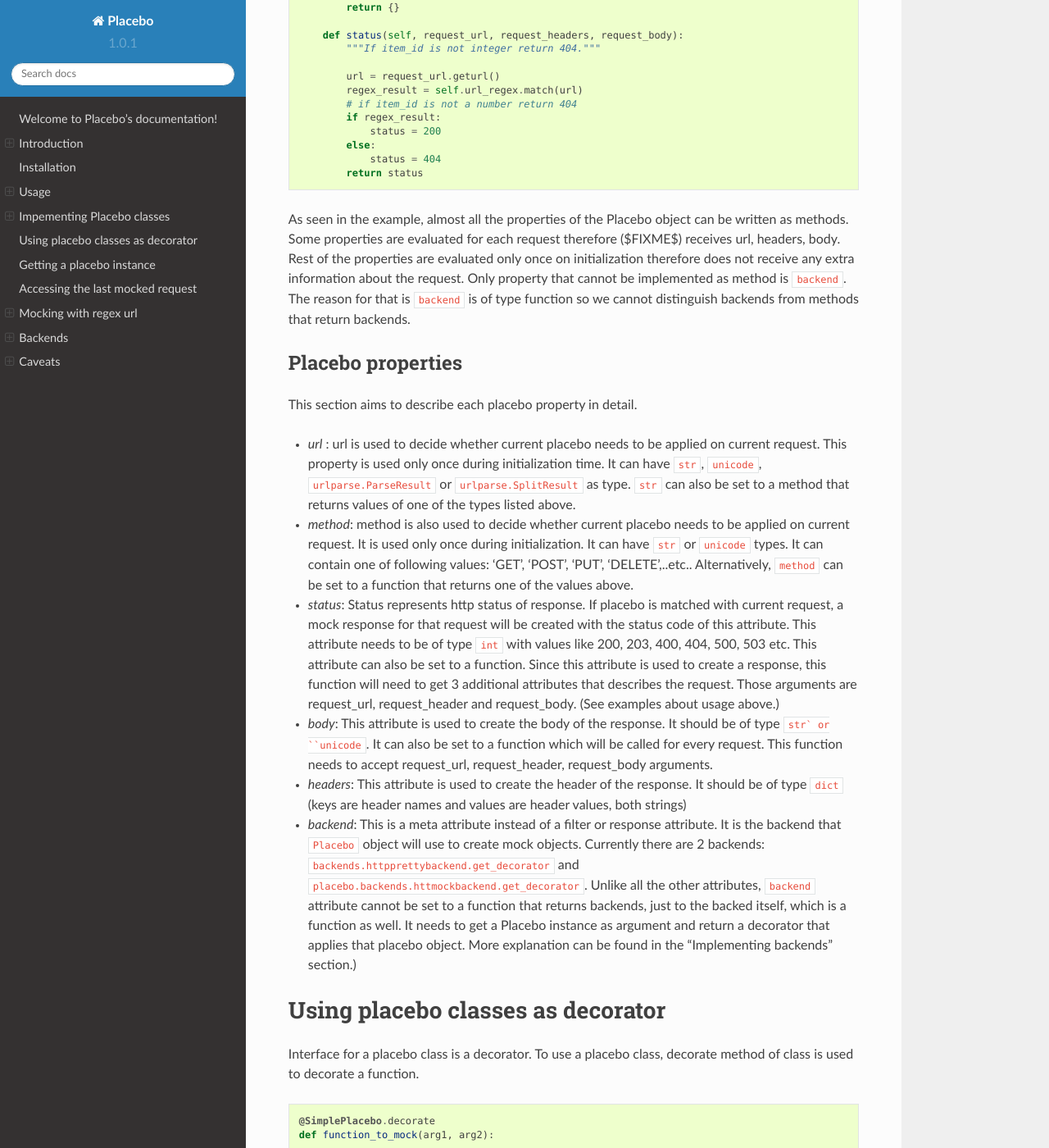
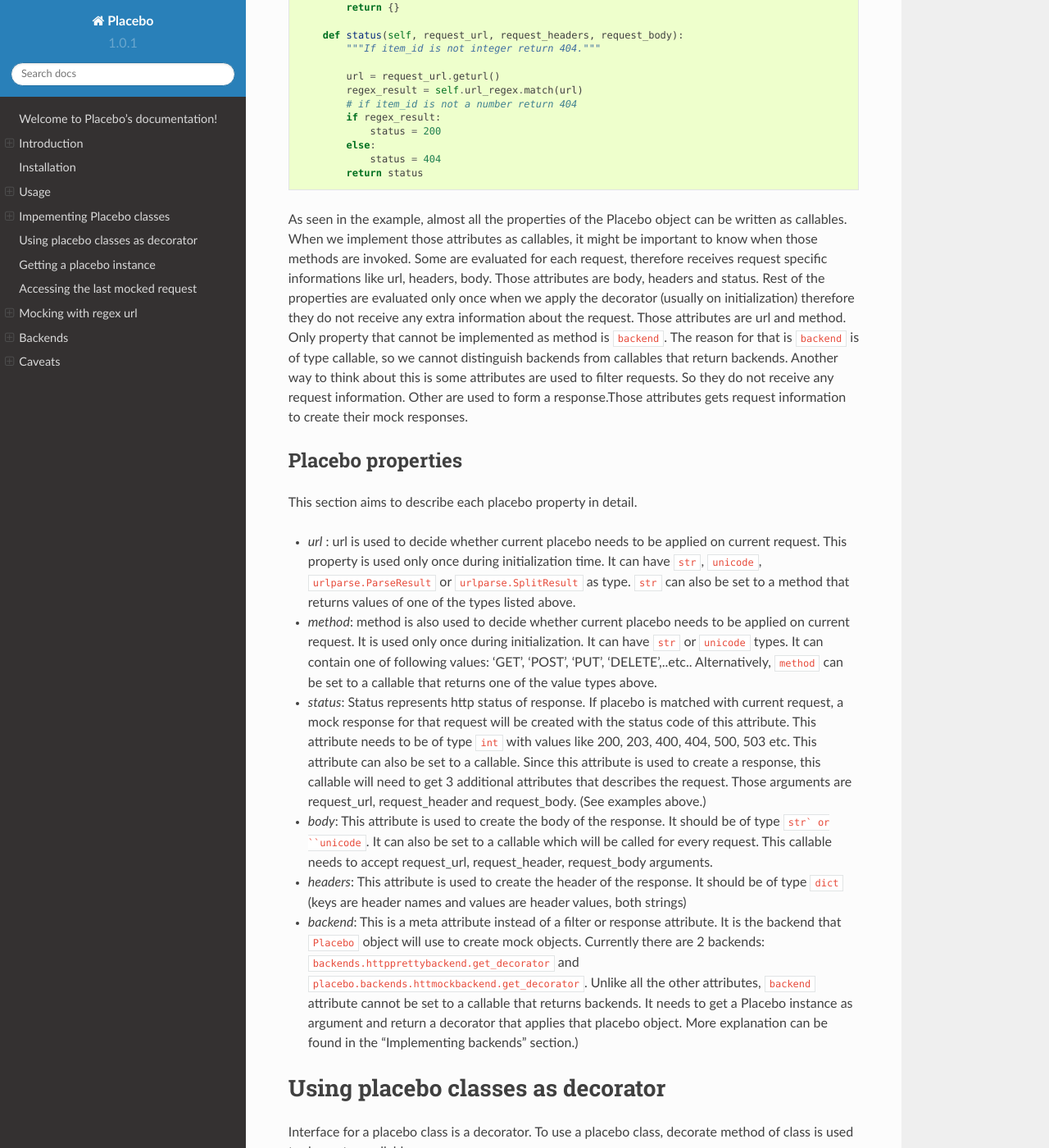
Before and after one commit to huseyinyilmaz/placebo, a Sphinx documentation site: the page built from doc/index.rst, in a window 1280 px wide and 1400 px high, scrolled down 6071 px. Shown: the whole window at 82% size. Built offline with Sphinx 7.4.7 and the Read the Docs theme 2.0.0, drawn with Linux system fonts in a browser that asks for light colours; some of the changed text lies outside the part shown.

Commit message:
Fix documentation problems.

```diff
--- a/doc/index.rst
+++ b/doc/index.rst
@@ -152,7 +152,7 @@
 
 In first method, we directly used the placebo object. In the second method we changed the status of the object to 500 and tested the error case. Notice how logic for mocking the endpoint and test is seperated. We also reused same object for testing the valid response and error case.
 
-As a matter of fact, Placebo object is not only useful for testing. Since main interface is a decorator pattern, you can use it on any function you want, like views in your web application. That way you can develop your applications against mock data or simulate error cases on your development environment very easily.
+As a matter of fact, Placebo object is not only useful for testing. Since main interface is a decorator pattern, you can use it on any callable you want, like views in your web application. That way you can develop your applications against mock data or simulate error cases on your development environment very easily.
 
 
 Installation
@@ -192,7 +192,7 @@
        url = 'http://www.acme.com/items/'
        body = '[{"id": 1}, {"id": 2}, {"id": 3}]'
 
-When we decorate a function with this placebo class, every 'GET' request to http://www.acme.com/items/ url will return 200 response with following body '[{"id": 1}, {"id": 2}, {"id": 3}]'.
+When we decorate a callable with this placebo class, every 'GET' request to http://www.acme.com/items/ url will return 200 response with following body '[{"id": 1}, {"id": 2}, {"id": 3}]'.
 
 We can use this placebo in following test:
 
@@ -263,12 +263,12 @@
 
 5) *headers*: If mock is applied headers will be used as http headers. Type of headers should be dictionary. (Keys should be header names and values should be header values, both strings.)
 
-6) *backend*: Backends provide actual functionality of placebo. Currently there are two different backends that are supported by default -- httpretty and httmock. By default httmock is tried. If it cannot be imported, httpretty is tried. Backend is basically a function that gets a placebo object as argument and mocks the current apis.
+6) *backend*: Backends provide actual functionality of placebo. Currently there are two different backends that are supported by default -- httpretty and httmock. By default httmock is tried. If it cannot be imported, httpretty is tried. Backend is basically a callable that gets a placebo object as argument and returns a decorator that mocks the current apis.
 
 Dynamic placebo classes
 -----------------------
 
-Previous pacebo class has static properties with already defined values. Most of the properties of placebo object can also be defined as methods therefore values can be calculated on the fly. Here is an example placebo objects that returns a mock response with id it receives. If id is not an integer, it returns 404 response. Even though those kind of placebo objects are not suitable for tests, they are very usefull for development.
+Previous pacebo class has static properties with already defined values. Most of the properties of placebo object can also be defined as methods therefore values can be calculated on the fly. Here is an example placebo object that returns a mock response with id it receives. If id is not an integer, it returns 404 response. Even though those kind of placebo objects are not suitable for tests, they are very usefull for development.
 
 
 .. code-block:: python
@@ -315,7 +315,7 @@
                status = 404
            return status
 
-As seen in the example, almost all the properties of the Placebo object can be written as methods. Some properties are evaluated for each request therefore ($FIXME$) receives url, headers, body. Rest of the properties are evaluated only once on initialization therefore does not receive any extra information about the request. Only property that cannot be implemented as method is ``backend``. The reason for that is ``backend`` is of type function so we cannot distinguish backends from methods that return backends.
+As seen in the example, almost all the properties of the Placebo object can be written as callables. When we implement those attributes as callables, it might be important to know when those methods are invoked. Some are evaluated for each request, therefore receives request specific informations like url, headers, body. Those attributes are body, headers and status. Rest of the properties are evaluated only once when we apply the decorator (usually on initialization) therefore they do not receive any extra information about the request. Those attributes are url and method. Only property that cannot be implemented as method is ``backend``. The reason for that is ``backend`` is of type callable, so we cannot distinguish backends from callables that return backends. Another way to think about this is some attributes are used to filter requests. So they do not receive any request information. Other are used to form a response.Those attributes gets request information to create their mock responses.
 
 Placebo properties
 ------------------
@@ -324,21 +324,21 @@
 
 - *url* : url is used to decide whether current placebo needs to be applied on current request. This property is used only once during initialization time. It can have ``str``, ``unicode``, ``urlparse.ParseResult`` or ``urlparse.SplitResult`` as type. ``str`` can also be set to a method that returns values of one of the types listed above.
 
-- *method*: method is also used to decide whether current placebo needs to be applied on current request. It is used only once during initialization. It can have ``str`` or ``unicode`` types. It can contain one of following values: 'GET', 'POST', 'PUT', 'DELETE',..etc.. Alternatively, ``method`` can be set to a function that returns one of the values above.
+- *method*: method is also used to decide whether current placebo needs to be applied on current request. It is used only once during initialization. It can have ``str`` or ``unicode`` types. It can contain one of following values: 'GET', 'POST', 'PUT', 'DELETE',..etc.. Alternatively, ``method`` can be set to a callable that returns one of the value types above.
 
-- *status*: Status represents http status of response. If placebo is matched with current request, a mock response for that request will be created with the status code of this attribute. This attribute needs to be of type ``int`` with values like 200, 203, 400, 404, 500, 503 etc. This attribute can also be set to a function. Since this attribute is used to create a response, this function will need to get 3 additional attributes that describes the request. Those arguments are request_url, request_header and request_body. (See examples about usage above.)
+- *status*: Status represents http status of response. If placebo is matched with current request, a mock response for that request will be created with the status code of this attribute. This attribute needs to be of type ``int`` with values like 200, 203, 400, 404, 500, 503 etc. This attribute can also be set to a callable. Since this attribute is used to create a response, this callable will need to get 3 additional attributes that describes the request. Those arguments are request_url, request_header and request_body. (See examples above.)
 
-- *body*: This attribute is used to create the body of the response. It should be of type ``str` or ``unicode``. It can also be set to a function which will be called for every request. This function needs to accept request_url, request_header, request_body arguments.
+- *body*: This attribute is used to create the body of the response. It should be of type ``str` or ``unicode``. It can also be set to a callable which will be called for every request. This callable needs to accept request_url, request_header, request_body arguments.
 
 - *headers*: This attribute is used to create the header of the response. It should be of type ``dict`` (keys are header names and values are header values, both strings)
 
-- *backend*: This is a meta attribute instead of a filter or response attribute. It is the backend that ``Placebo`` object will use to create mock objects. Currently there are 2 backends: ``backends.httpprettybackend.get_decorator`` and ``placebo.backends.httmockbackend.get_decorator``. Unlike all the other attributes, ``backend`` attribute cannot be set to a function that returns backends, just to the backed itself, which is a function as well. It needs to get a Placebo instance as argument and return a decorator that applies that placebo object. More explanation can be found in the "Implementing backends" section.)
+- *backend*: This is a meta attribute instead of a filter or response attribute. It is the backend that ``Placebo`` object will use to create mock objects. Currently there are 2 backends: ``backends.httpprettybackend.get_decorator`` and ``placebo.backends.httmockbackend.get_decorator``. Unlike all the other attributes, ``backend`` attribute cannot be set to a callable that returns backends. It needs to get a Placebo instance as argument and return a decorator that applies that placebo object. More explanation can be found in the "Implementing backends" section.)
 
 Using placebo classes as decorator
 ==================================
 
 Interface for a placebo class is a decorator. To use a placebo class, decorate method of
-class is used to decorate a function.
+class is used to decorate a callable.
 
 .. code-block:: python
 
@@ -346,7 +346,7 @@
     def function_to_mock(arg1, arg2):
         ...
 
-Placebo decorator can also accepts attributes. All placebo attributes explains above as argument.
+Placebo decorator can also accepts attributes. All placebo attributes explained above can be provided as an argument to decorator method.
 
 .. code-block:: python
 
@@ -374,7 +374,7 @@
 Getting a placebo instance
 ==========================
 
-In the placebo interface, Placebo class is used to decorate functions. When we decorate a function with a placebo class, an object for that class is instantiated and used to decorate current function. So each decorated function gets its own object to hold its mock information. Because object instantiation is handled by Placebo, there is no direct access to actual instance for each funciton. But for some edge cases,there is a need to access placebo objects. In those cases arg_name attribute of decorator can be used. If arg_name argument is specified current Placebo instance will be passed to decorated function as a keyword argument with given name. See "Accessing the last mocked request" section for a usecase.
+In the placebo interface, Placebo class is used to decorate callables. When we decorate a callable with a placebo class, an object for that class is instantiated and used to decorate current callable. So each decorated callable gets its own placebo instance to hold its mock information. Because object instantiation is handled by Placebo, there is no direct access to actual instance for each callable. But for some edge cases,there is a need to access placebo instances. In those cases arg_name attribute of decorator can be used. If arg_name argument is specified current Placebo instance will be passed to decorated callable as a keyword argument with given name. See "Accessing the last mocked request" section for a usecase.
 
 .. code-block:: python
 
@@ -385,7 +385,7 @@
 Accessing the last mocked request
 =================================
 
-Some times, we might want to access the last mocked request. There are 2 ways to do this: The easiest is to access last request from the class.
+Some times, we might want to access the last mocked request. There are 2 ways to do this: The easiest way is to access last request from the class.
 
 .. code-block:: python
 
@@ -415,11 +415,11 @@
         request_query_params = last_request.query
         ...
 
-Accesing the placebo object through the class like this is really easy and does not require any change on rest of the code (`last_request = SimplePlacebo.last_request`). But there is a downside to this aproach: Since last_request here is a class attribute, it is shared by all instances. So, if get_items call fails to do a request, we can still have a last_request attribute on class becuase another test might be using same Placebo object and could already have registered a ``last_request`` before our test is run.
+Accesing the placebo object through the class like this is really easy and does not require any change on rest of the code (`last_request = SimplePlacebo.last_request`). But there is a downside to this aproach: Since last_request here is a class attribute, it is shared by all instances. So, if get_items call fails to do a request, we can still have a last_request attribute on class becuase another test might be using same Placebo class and could already have registered a ``last_request`` before our test is run.
 
 To solve this problem, you can use the second way of getting the last mocked request -- By accessing the ``last_requet`` attribute of a Placebo instance. That way you can access the ``last_request`` that is only mocked by the current instance.
 
-To get ``last_request`` from an instance, first we need access the instance of Placebo we want to use. Here is an example:
+To get ``last_request`` from an instance, first we need to access the instance of Placebo we want to use. Here is an example:
 
 .. code-block:: python
 
@@ -468,12 +468,12 @@
 
 For some cases, we might want to mock a url using a regular expression.
 
-Unfortunately each backend has its own way of implementing regular expressions and implementations are incompatible with  others. For that reason there is no generic way of describing regex urls. In placebo, we choose to delegate regex urls to backends. So each backends has its own version of regex implementation.
+Unfortunately each backend has its own way of implementing regular expressions and implementations are incompatible with each other. For that reason, there is no generic way of describing regex urls. In placebo, we choose to delegate regex urls to backends. So each backends has its own version of regex support.
 
-Regex url in httmock backend
-----------------------------
+Regex urls in httmock backend
+-----------------------------
 
-Httmock requires url attribute to be of type ``urlparse.ParseResult`` or ``urlparse.SplitResult`` to use backends. If the ``url`` attribute is in string type of regex ($FIXME$), mock will not work.
+To use regex url with Httmock, url attribute must be type of ``urlparse.ParseResult`` or ``urlparse.SplitResult``. If the ``url`` attribute is ``str``, ``unicode`` type or a compiled ``regex`` instance, regex mock will not work. Here is an example placebo with regex url:
 
 .. code-block:: python
 
@@ -491,14 +491,14 @@
 
        ...
 
-In this placebo object we are we are mocking all urls with format "http://www.acme.com/items/<item_id>/"
+In this placebo object, we are we are mocking all urls with format "http://www.acme.com/items/<item_id>/"
 
 (See `tests/placebo_tests.py` file or `examples/` directory for different examples.)
 
-Regex url in httpretty backend
-------------------------------
+Regex urls in httpretty backend
+-------------------------------
 
-Httpretty backend, requires url attribute to be of type regex pattern. If regex url is of type ``urlparse.ParseResult`` or ``urlparse.SplitResult``, regex will not work. Here is an example url for httpretty.
+Httpretty backend, requires url attribute to be a compiled regex pattern instance. If regex url is of type ``urlparse.ParseResult`` or ``urlparse.SplitResult``, regex will not work. Here is an example url for httpretty.
 
 .. code-block:: python
 
@@ -510,6 +510,9 @@
        ...
 
 (See `tests/placebo_tests.py` file or `examples/` directory for different examples.)
+
+
+To summarize, httmock requires regex url to be a ParseResult instance. httpretty on the other hand, requires url attribute to be a compiled regex instance.
 
 Backends
 ========
@@ -525,7 +528,7 @@
 Implementing a custom backend
 -----------------------------
 
-A backend is a function that accepts a placebo instance as an arguments and returns a decorator. Placebo object has special methods for backends to consume placebo data. Those methods are:
+A backend is a callable that accepts a placebo instance as an argument and returns a decorator. Placebo object has special methods for backends to consume placebo data. Those methods are:
 
 .. code-block:: python
 
```
Also changed, not shown: other parts of doc/index.rst (+2 -2 lines).
